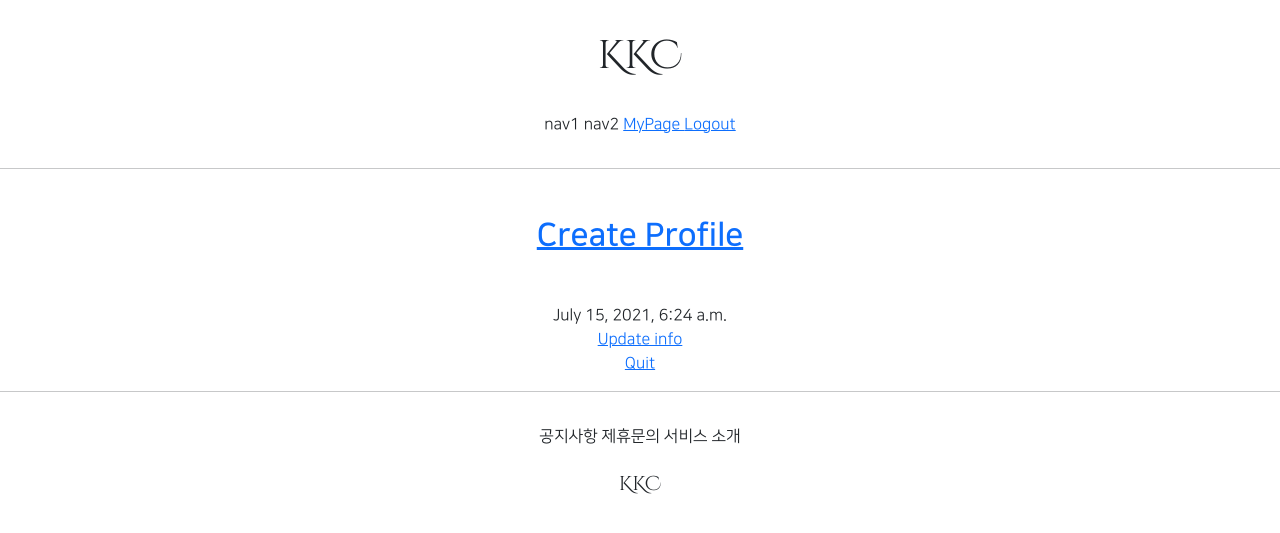
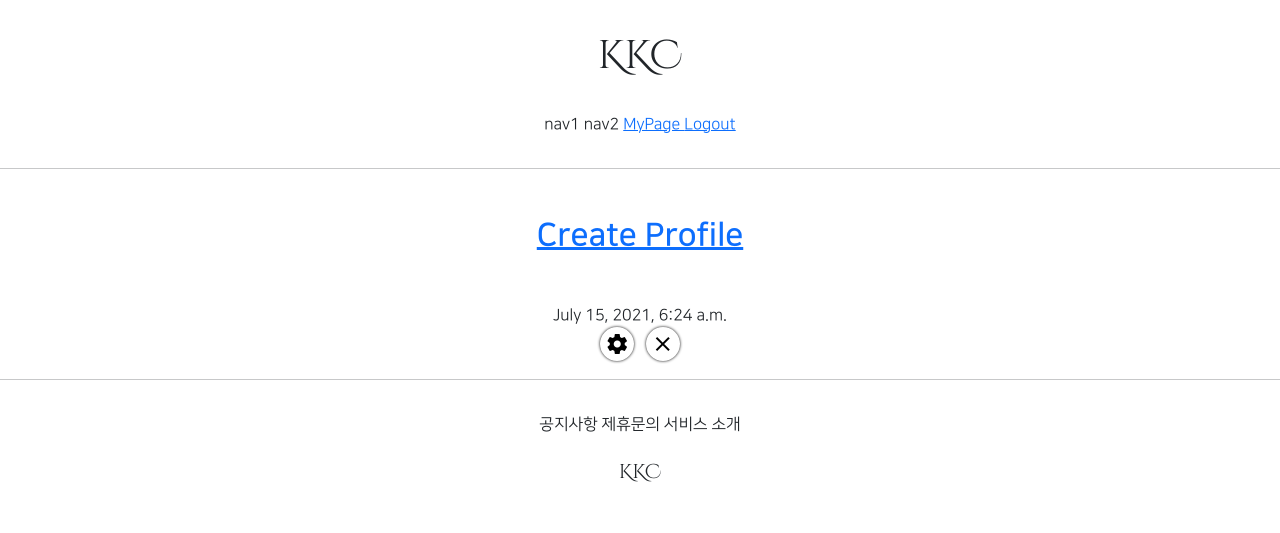
Before and after one commit to grothendieck918/gis_1ban_01, a Django app: template accountapp/templates/accountapp/detail.html in a window 1280 px wide. Shown: the top 533 px of the page. Run offline with Django 3.2, Linux system fonts and the light colour scheme; the template is opened without the code that fills it: values that come from a table or form of the project are taken from there, others are empty; the visitor is signed in with stand-in values (Sample User, id 1); data comes from the database, SQL or seed files in the repository; parts of the project's set-up code (start-up, migrations or seed data) failed here and were passed over; some libraries are stand-ins or nearby versions.

Commit message:
2021.07.29 1ban class commit 2

```diff
--- a/accountapp/templates/accountapp/detail.html
+++ b/accountapp/templates/accountapp/detail.html
@@ -27,11 +27,11 @@
 {#            user 접속 되어 있어서 요청보내는놈 targetuser 서버에서찾아낸유저#}
 
         <div>
-                <a href={% url 'accountapp:update' pk=target_user.pk %}> Update info </a>
+                <a href="{% url 'accountapp:update' pk=target_user.pk %}" class="material-icons round_button mx-1">settings</a>
 {#                        여기선이젠 나의 pk#}
-        </div>
-        <div>
-                <a href={% url 'accountapp:delete' pk=target_user.pk %}> Quit </a>
+
+
+                <a href="{% url 'accountapp:delete' pk=target_user.pk %}" class="material-icons round_button mx-1">close</a>
 {#                        여기선이젠 나의 pk#}
         </div>
     {% endif %}
```
